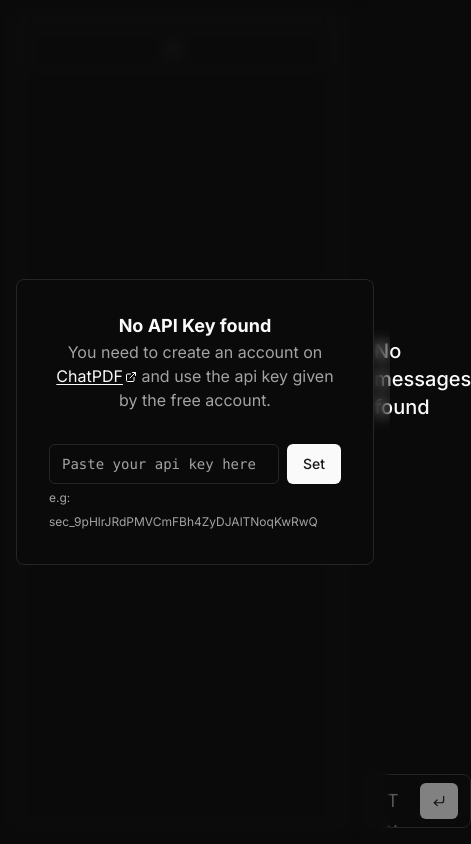
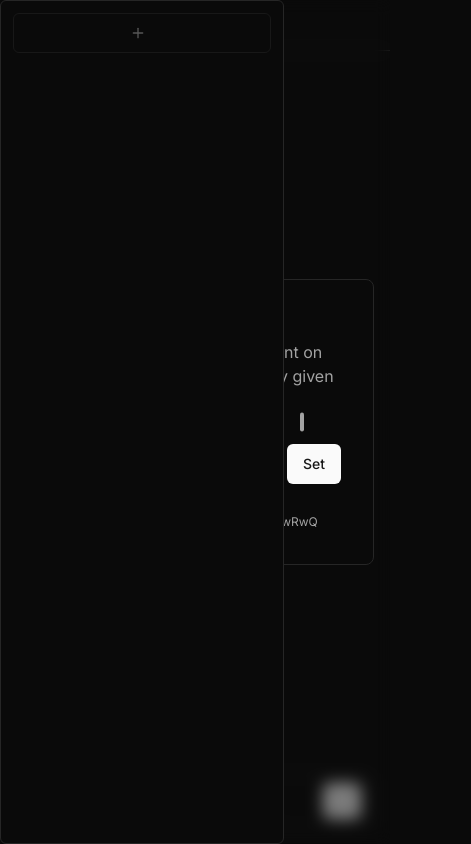
Before and after one commit to guivictorr/chat-pdf, a Next.js app: page / in a window 390 px wide. Shown: the whole page, 471 px wide, since content can reach past the window. Built offline with nearby package versions, Linux system fonts and the light colour scheme.

Commit message:
refactor: making the site more responsive

```diff
--- a/src/app/page.tsx
+++ b/src/app/page.tsx
@@ -4,10 +4,10 @@
 export default function Home() {
   return (
     <div className="flex flex-col h-full">
-      {/* <header className="flex items-center justify-between px-8 py-4 h-20 border-b"> */}
-      {/*   <h1 className="font-bold text-xl">ChatPDF</h1> */}
-      {/* </header> */}
-      <section className="py-4 pr-4 h-full flex items-center justify-between">
+      <header className="flex items-center justify-between px-8 py-4 h-[6%] border-b">
+        <h1 className="font-bold text-xl">ChatPDF</h1>
+      </header>
+      <section className="py-4 pr-4 pl-9 md:pl-4 h-[94%] flex items-center justify-between">
         <Sidebar />
         {/* <PreviewFile /> */}
         <Chat />
--- a/src/components/sidebar.tsx
+++ b/src/components/sidebar.tsx
@@ -75,10 +75,10 @@
   return (
     <Collapsible
       defaultOpen
-      className="group flex h-full shrink-0 data-[state='closed']:w-fit data-[state='open']:pl-4 w-full max-w-96"
+      className="group absolute z-20 left-0 top-0 flex md:relative h-full shrink-0 data-[state='closed']:w-fit w-full max-w-80"
     >
       <CollapsibleContent asChild>
-        <ul className="flex flex-col items-start justify-start grow h-full p-3 gap-2 border hover:border-muted-foreground rounded-md overflow-y-auto">
+        <ul className="flex flex-col items-start justify-start grow h-full p-3 gap-2 border rounded-md overflow-y-auto bg-background">
           {files.map((file) => (
             <li key={file.id} className="w-full">
               <Button
```
